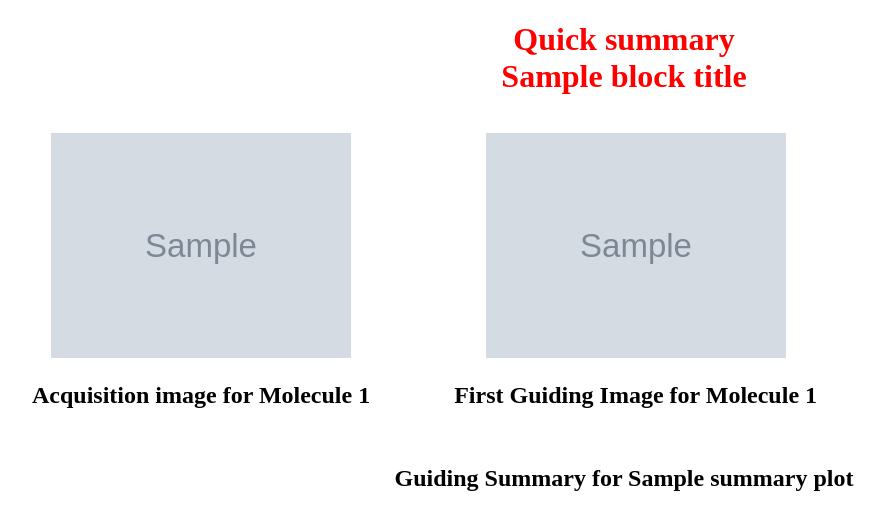
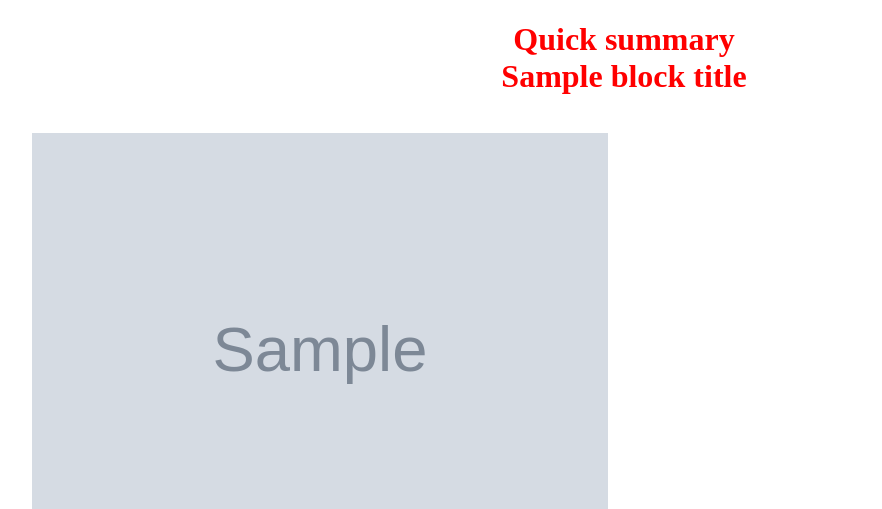
Before and after one commit to LCOGT/floyds-guider-frame-processor, a Python web app: template floyds_guider/templates/guider_summary_template.html in a window 1280 px wide. Shown: the top 509 px of the page, without its empty margins (16-898 px from the left). Run offline with Jinja, Linux system fonts and the light colour scheme; the template is opened without the code that fills it: most values are stand-ins (such as "Sample title", 1, 10 or a date in 2020); grey boxes marked "Sample" are stand-in pictures.

Commit message:
Added sizes to make pdfs look better.

```diff
--- a/floyds_guider/templates/guider_summary_template.html
+++ b/floyds_guider/templates/guider_summary_template.html
@@ -16,12 +16,12 @@
 <div class="content">
     <figure style="text-align: center">
         <img title="Acquisition image for Molecule {{molecule['id']}}"
-             src="{{molecule['acquisition_image']}}" alt="Acquisition Image" width=300>
+             src="{{molecule['acquisition_image']}}" alt="Acquisition Image" style="width: 6in">
         <figcaption><h2>Acquisition image for Molecule {{molecule['id']}}</h2></figcaption>
     </figure>
     <figure style="text-align: center">
         <img title="First Guiding Image for Molecule {{molecule['id']}}"
-             src="{{molecule['first_guiding_image']}}" alt="First Guiding Image" width="300">
+             src="{{molecule['first_guiding_image']}}" alt="First Guiding Image" style="width: 6in";
         <figcaption><h2>First Guiding Image for Molecule {{molecule['id']}}</h2></figcaption>
     </figure>
 </div>
```
